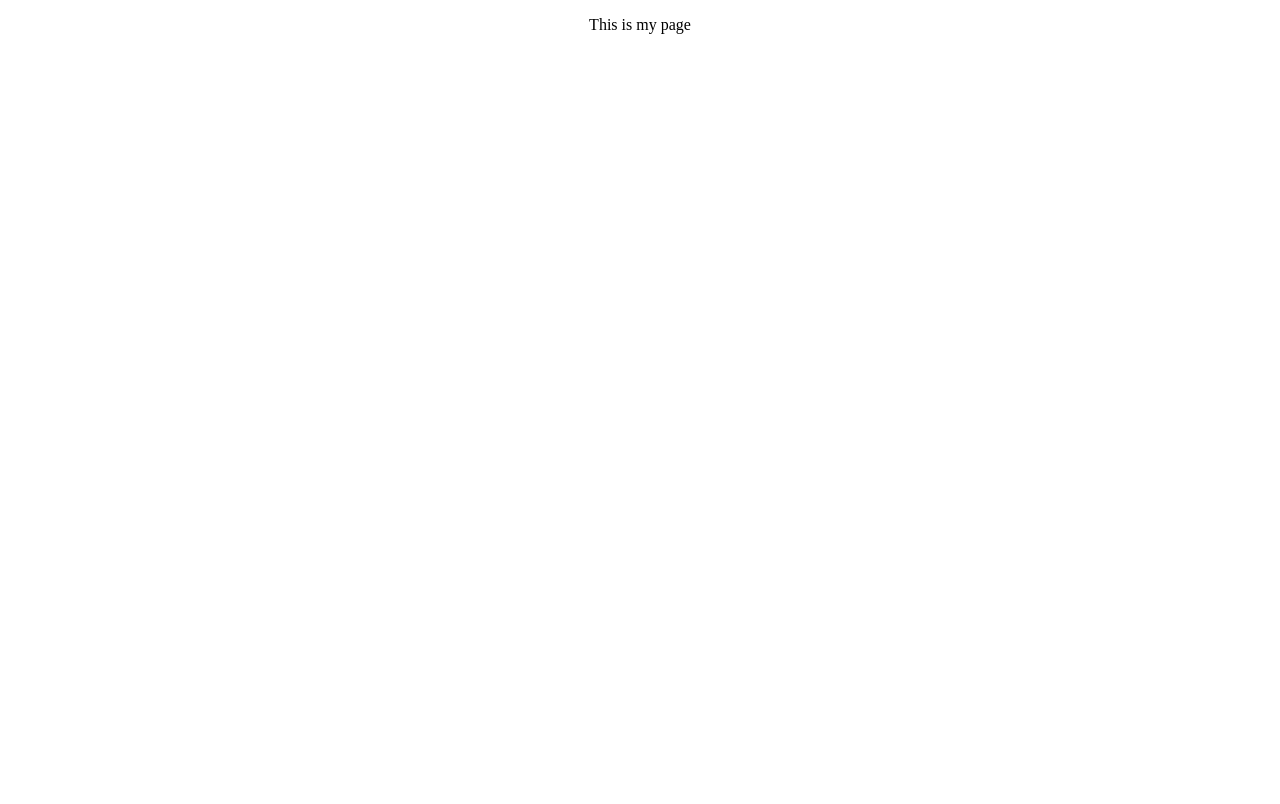
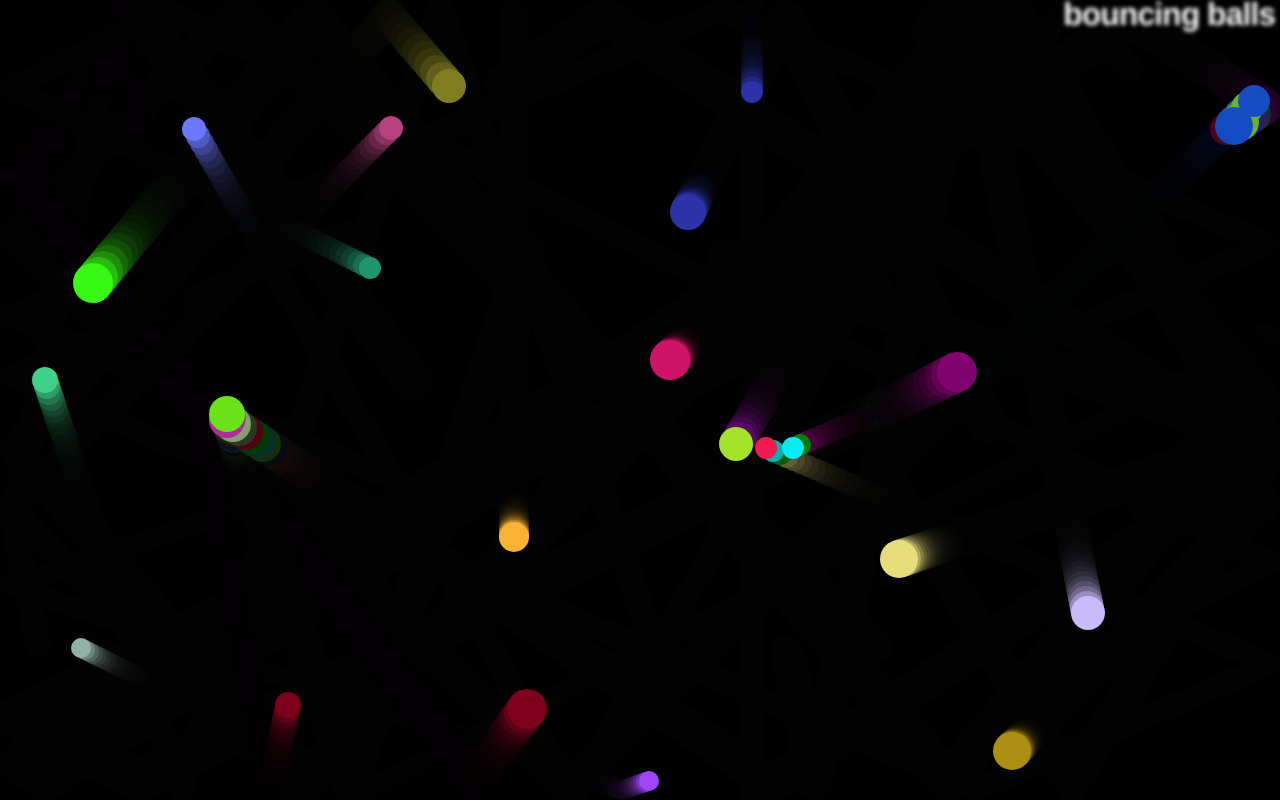
Before and after one commit to Cypher-glitch1/cypher-glitch1.github.io, a plain HTML site: page lab4/part4/index.html in a window 1280 px wide. Drawn offline with Linux system fonts and the light colour scheme.

Commit message:
file
setting up part 4 files

```diff
--- a/lab4/part4/index.html
+++ b/lab4/part4/index.html
@@ -3,10 +3,20 @@
   <head>
     <meta charset="utf-8">
     <meta name="viewport" content="width=device-width">
-    <title>My test page</title>
-    <link href="part4.css" type="text/css" rel="stylesheet">
+     <!--
+            name: ben wilson
+            file: index.html
+            date: 31 july 2025
+            description: making bouncing balls
+        -->
+    <title>Bouncing balls</title>
+    <link rel="stylesheet" href="style.css">
   </head>
+
   <body>
-    <p>This is my page</p>
+    <h1>bouncing balls</h1>
+    <canvas></canvas>
+
+    <script src="main.js"></script>
   </body>
 </html>
--- /dev/null
+++ b/lab4/part4/main.js
@@ -0,0 +1,102 @@
+// setup canvas
+
+const canvas = document.querySelector("canvas");
+const ctx = canvas.getContext("2d");
+
+const width = (canvas.width = window.innerWidth);
+const height = (canvas.height = window.innerHeight);
+
+// function to generate random number
+
+function random(min, max) {
+  return Math.floor(Math.random() * (max - min + 1)) + min;
+}
+
+// function to generate random color
+
+function randomRGB() {
+  return `rgb(${random(0, 255)},${random(0, 255)},${random(0, 255)})`;
+}
+
+class Ball {
+  constructor(x, y, velX, velY, color, size) {
+    this.x = x;
+    this.y = y;
+    this.velX = velX;
+    this.velY = velY;
+    this.color = color;
+    this.size = size;
+  }
+  draw() {
+    ctx.beginPath();
+    ctx.fillStyle = this.color;
+    ctx.arc(this.x, this.y, this.size, 0, 2 * Math.PI);
+    ctx.fill();
+  }
+  update() {
+    if (this.x + this.size >= width) {
+      this.velX = -this.velX;
+    }
+
+    if (this.x - this.size <= 0) {
+      this.velX = -this.velX;
+    }
+
+    if (this.y + this.size >= height) {
+      this.velY = -this.velY;
+    }
+
+    if (this.y - this.size <= 0) {
+      this.velY = -this.velY;
+    }
+
+    this.x += this.velX;
+    this.y += this.velY;
+  }
+  collisionDetect() {
+    for (const ball of balls) {
+      if (this !== ball) {
+        const dx = this.x - ball.x;
+        const dy = this.y - ball.y;
+        const distance = Math.sqrt(dx * dx + dy * dy);
+
+        if (distance < this.size + ball.size) {
+          ball.color = this.color = randomRGB();
+        }
+      }
+    }
+  }
+}
+
+  const balls = [];
+
+while (balls.length < 25) {
+  const size = random(10, 20);
+  const ball = new Ball(
+    // ball position always drawn at least one ball width
+    // away from the edge of the canvas, to avoid drawing errors
+    random(0 + size, width - size),
+    random(0 + size, height - size),
+    random(-7, 7),
+    random(-7, 7),
+    randomRGB(),
+    size,
+  );
+
+  balls.push(ball);
+}
+
+function loop() {
+  ctx.fillStyle = "rgb(0 0 0 / 25%)";
+  ctx.fillRect(0, 0, width, height);
+
+  for (const ball of balls) {
+    ball.draw();
+    ball.update();
+    ball.collisionDetect();
+  }
+
+  requestAnimationFrame(loop);
+}
+
+  loop();
--- a/lab4/part4/part4.css
+++ /dev/null
@@ -1,61 +0,0 @@
-body {
-  /* Center the form on the page */
-  text-align: center;
-}
-
-form {
-  display: inline-block;
-  /* Form outline */
-  padding: 1em;
-  border: 1px solid #ccc;
-  border-radius: 1em;
-}
-
-p + p {
-  margin-top: 1em;
-}
-
-label {
-  /* Uniform size & alignment */
-  display: inline-block;
-  min-width: 90px;
-  text-align: right;
-}
-
-input,
-textarea {
-  /* To make sure that all text fields have the same font settings
-     By default, text areas have a monospace font */
-  font: 1em sans-serif;
-  /* Uniform text field size */
-  width: 300px;
-  box-sizing: border-box;
-  /* Match form field borders */
-  border: 1px solid #999;
-}
-
-input:focus,
-textarea:focus {
-  /* Set the outline width and style */
-  outline-style: solid;
-  /* To give a little highlight on active elements */
-  outline-color: #000;
-}
-
-textarea {
-  /* Align multiline text fields with their labels */
-  vertical-align: top;
-  /* Provide space to type some text */
-  height: 5em;
-}
-
-.button {
-  /* Align buttons with the text fields */
-  padding-left: 90px; /* same size as the label elements */
-}
-
-button {
-  /* This extra margin represent roughly the same space as the space
-     between the labels and their text fields */
-  margin-left: 0.5em;
-}
--- /dev/null
+++ b/lab4/part4/style.css
@@ -0,0 +1,25 @@
+html, body {
+  margin: 0;
+}
+
+html {
+  font-family: 'Helvetica Neue', Helvetica, Arial, sans-serif;
+  height: 100%;
+}
+
+body {
+  overflow: hidden;
+  height: inherit;
+}
+
+h1 {
+  font-size: 2rem;
+  letter-spacing: -1px;
+  position: absolute;
+  margin: 0;
+  top: -4px;
+  right: 5px;
+
+  color: transparent;
+  text-shadow: 0 0 4px white;
+}
```
